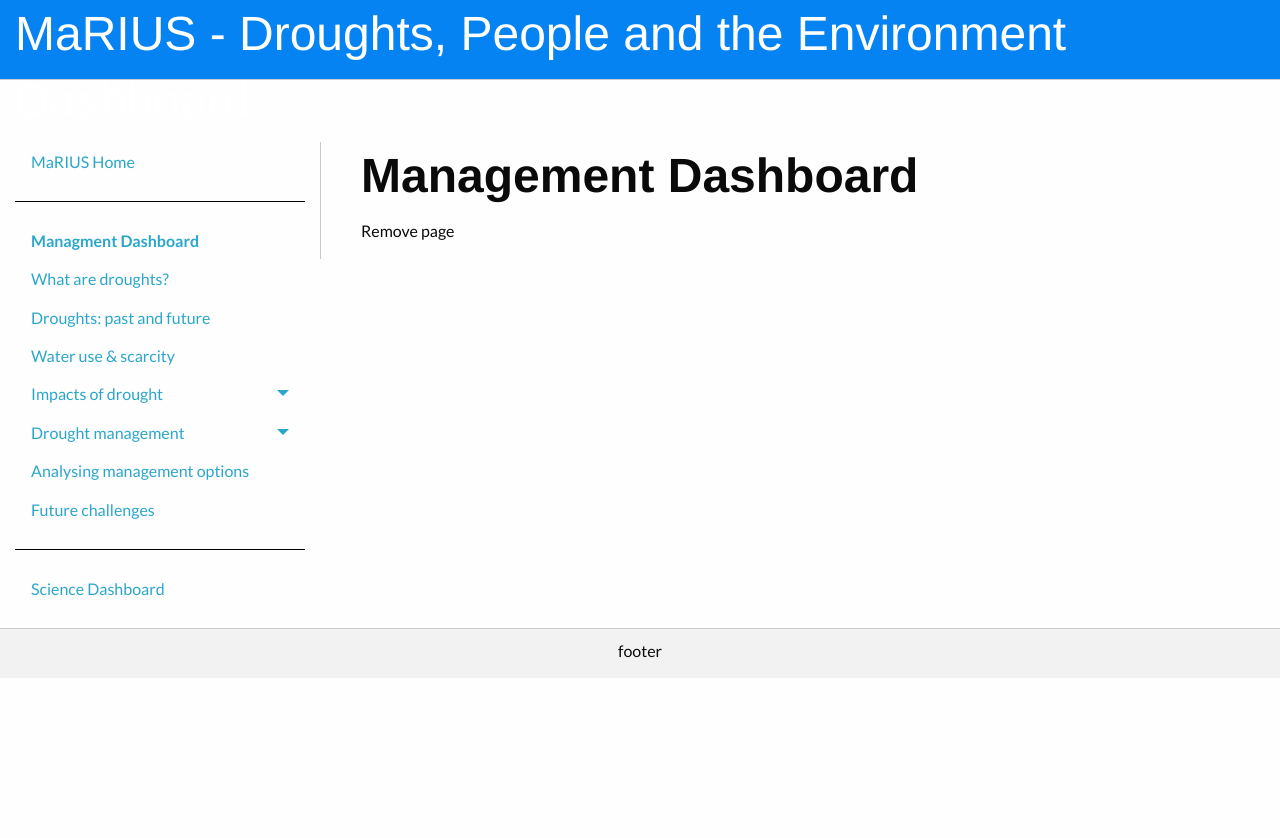
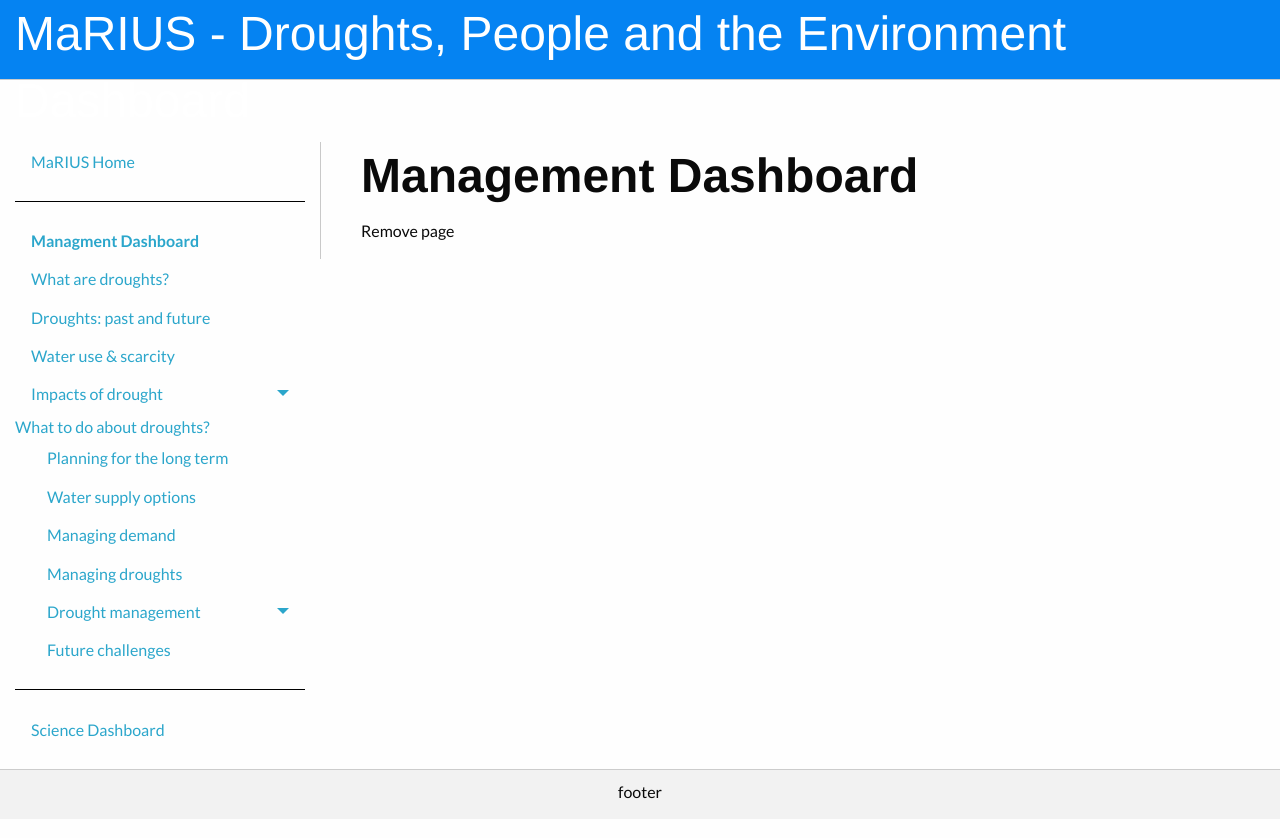
Before and after one commit to VictoriaJJ/mariusdroughtproject.org, a Jekyll site: the page built from _pages/dashboard/dpe/index.md, in a window 1280 px wide. Shown: the top 838 px of the page. Built offline with Jekyll 4.4.1, drawn with Linux system fonts in a browser that asks for light colours.

Commit message:
Updated nav

```diff
--- a/_includes/nav_dpe.html
+++ b/_includes/nav_dpe.html
@@ -12,21 +12,26 @@
       <a href="{{ site.dpe_url }}/drought_impacts/">Impacts of drought</a>
       <ul class="menu vertical nested" data-accordion-menu>
           <li><a href="{{ site.dpe_url }}/drought_impacts/river_flow/">on river flow</a></li>
-          <li><a href="{{ site.dpe_url }}/drought_impacts/water_quality">on water quality</a></li>
+          <li><a href="{{ site.dpe_url }}/drought_impacts/water_quality/">on water quality</a></li>
+          <li><a href="{{ site.dpe_url }}/drought_impacts/people/">on people</a></li>
           <li><a href="{{ site.dpe_url }}/drought_impacts/farming/">on farming</a></li>
           <li><a href="{{ site.dpe_url }}/drought_impacts/economy/">on the economy</a></li>
           <li><a href="{{ site.dpe_url }}/drought_impacts/environment/">on the environment</a></li>
-          <li><a href="{{ site.dpe_url }}/drought_impacts/people/">on people</a></li>
+
       </ul>
     </li>
-    <li>
-      <a href="{{ site.dpe_url }}/drought_mgmt/">Drought management</a>
+    <a href="{{ site.dpe_url }}/drought_impacts/">What to do about droughts?</a>
+      <ul class="menu vertical nested" data-accordion-menu>
+        <li><a href="{{ site.dpe_url }}/admo/">Planning for the long term</a></li>
+         <li><a href="{{ site.dpe_url }}/admo/">Water supply options</a></li>
+         <li><a href="{{ site.dpe_url }}/admo/">Managing demand</a></li>
+         <li><a href="{{ site.dpe_url }}/drought_mgmt/dpgs">Managing droughts</a></li>
+    <li><a href="{{ site.dpe_url }}/drought_mgmt/">Drought management</a>
       <ul class="menu vertical nested" data-accordion-menu>
           <li><a href="{{ site.dpe_url }}/drought_mgmt/options">Drought management options</a></li>
-          <li><a href="{{ site.dpe_url }}/drought_mgmt/dpgs">Drought planning governance space</a></li>
       </ul>
     </li>
-    <li><a href="{{ site.dpe_url }}/admo/">Analysing management options</a></li>
+
     <li><a href="{{ site.dpe_url }}/future_challenges/">Future challenges</a></li>
 
 </ul>
```
